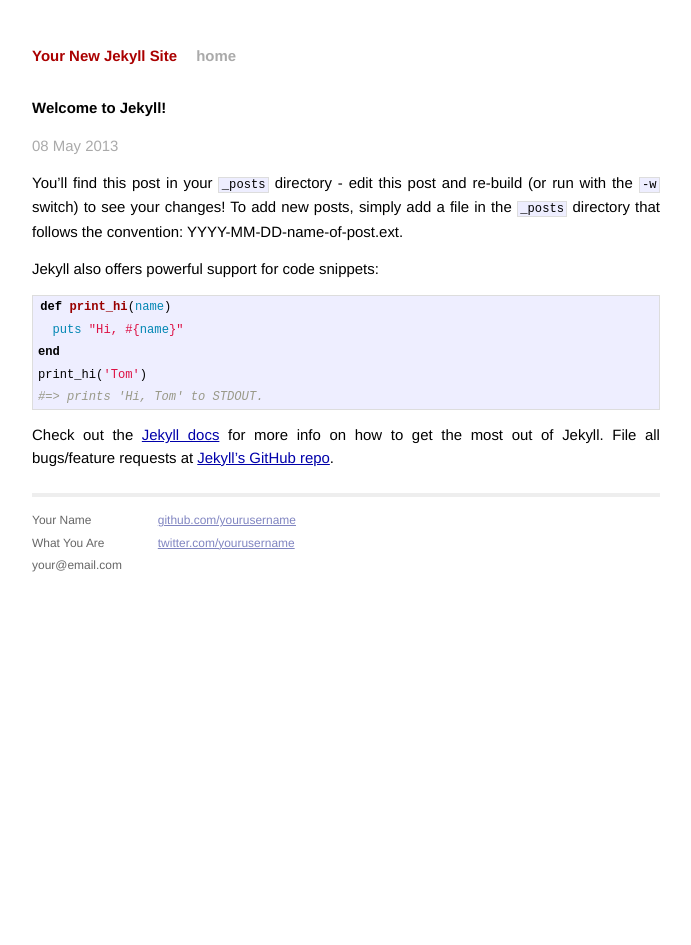
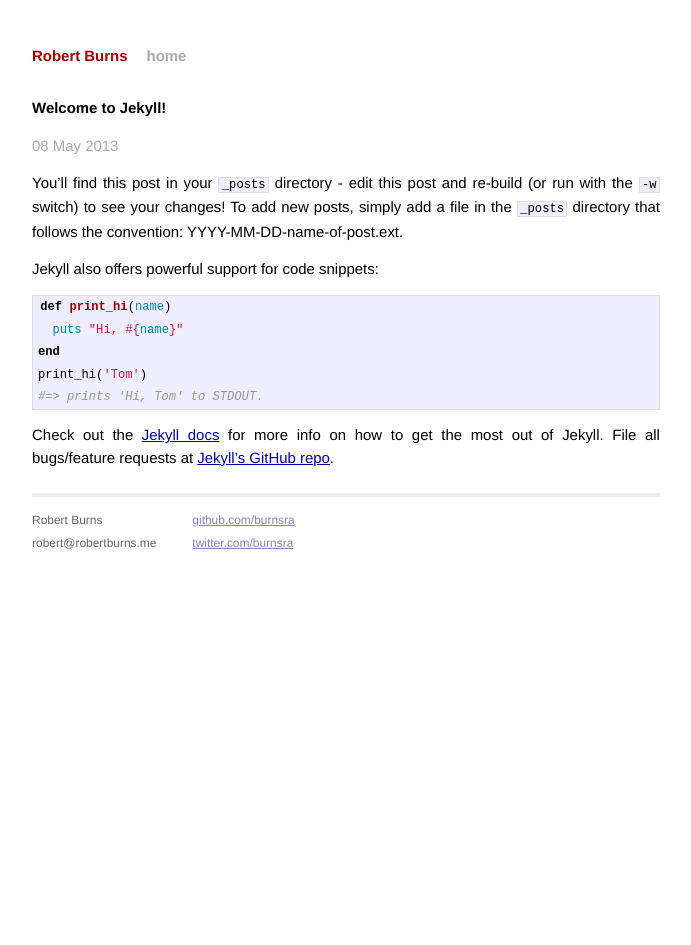
Before and after one commit to burnsra/oldburnsra.github.io, a Jekyll site: the page built from _posts/2013-05-08-welcome-to-jekyll.markdown, in a window 1280 px wide. Shown: the whole page, without its empty margins (294-985 px from the left). Built offline with Jekyll 4.4.1, drawn with Linux system fonts in a browser that asks for light colours.

Commit message:
Initial site personalization

```diff
--- a/_config.yml
+++ b/_config.yml
@@ -1,2 +1,2 @@
-name: Your New Jekyll Site
+name: Robert Burns
 pygments: true
--- a/_layouts/default.html
+++ b/_layouts/default.html
@@ -27,15 +27,14 @@
             <div class="footer">
               <div class="contact">
                 <p>
-                  Your Name<br />
-                  What You Are<br />
-                  your@email.com
+                  Robert Burns<br />
+                  robert@robertburns.me
                 </p>
               </div>
               <div class="contact">
                 <p>
-                  <a href="http://github.com/yourusername/">github.com/yourusername</a><br />
-                  <a href="http://twitter.com/yourusername/">twitter.com/yourusername</a><br />
+                  <a href="http://github.com/burnsra/">github.com/burnsra</a><br />
+                  <a href="http://twitter.com/burnsra/">twitter.com/burnsra</a><br />
                 </p>
               </div>
             </div>
```
